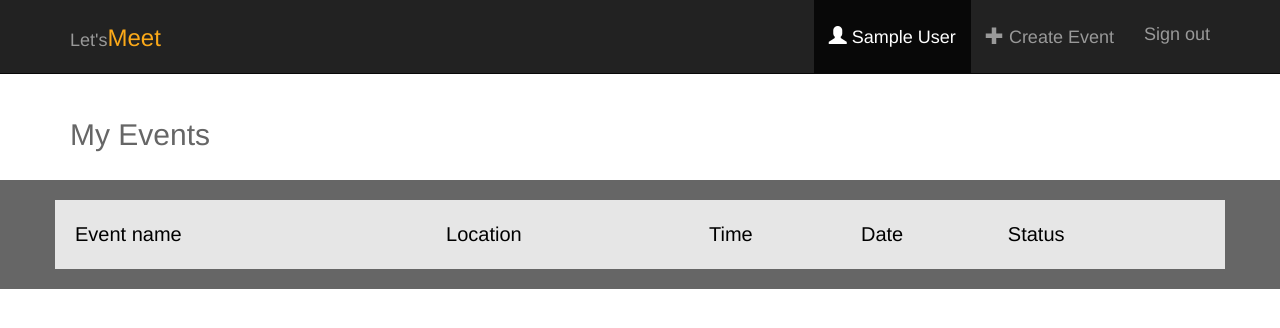
After one commit to dafzal/hackweek, a Flask app: page /overview in a window 1280 px wide. The commit adds this page. Shown: the top 328 px of the page. Run offline with Flask 2, Linux system fonts and the light colour scheme; the visitor is signed in with stand-in values (Sample User, id 1); data that the repository does not hold is empty; some libraries are stand-ins or nearby versions.

Commit message:
add dashboard and list of events

```diff
--- a/cal/routes.py
+++ b/cal/routes.py
@@ -17,7 +17,8 @@ from cal import social
 @app.route('/')
 def main():
   if current_user.is_authenticated():
-    return render_template('dashboard.html', user_name=current_user.name)
+    return render_template('dashboard.html', user_name=current_user.name,
+      events=get_events(current_user, finalized_only=True))
   return render_template('home.html')
 
 @login_required
@@ -52,13 +53,34 @@ def add_fakedata():
 @app.route('/events/<user_id>')
 def events(user_id):
   u = User.objects.get(id=user_id)
-  created_events = Event.objects(creator=u)
-  invited_events = Event.objects(invitees=u)
+  results = get_events(u)
+  return jsonify(results)
+
+@app.route('/overview')
+def overview():
+  return render_template('list_events.html', events=get_events(user=current_user),
+    user_name=current_user.name)
+
+
+def get_events(user, finalized_only=False):
+  created_events = Event.objects(creator=user.id)
+  invited_events = Event.objects(invitees=user.id)
+  if finalized_only:
+    finalized_events = []
+    for event in created_events:
+      if event.status == 'Finalized':
+        finalized_events.append(event)
+    for event in invited_events:
+      if event.status == 'Finalized':
+        finalized_events.append(event)
+    return finalized_events
+
   results = {
     'created_events': created_events.to_json(),
     'invited_events': invited_events.to_json()
   }
-  return jsonify(results)
+  return results
+
 
 @app.route('/events/add')
 def add_event():
--- /dev/null
+++ b/cal/templates/list_events.html
@@ -0,0 +1,77 @@
+{% extends "base.html" %}
+{% block extra_css %}
+<style>
+  .dark-grey-bg {
+    background-color: rgb(102,102,102);
+    padding: 20px;
+  }
+  .light-grey-bg {
+    background-color: rgb(230, 230, 230);
+    padding: 20px;
+  }
+  table {
+    background-color: rgb(230, 230, 230);
+    font-size: 20px;
+    color: black;
+    width: 100%;
+  }
+  .tr-line {
+    text-align: left;
+    border-bottom: 1px dotted rgb(156,156,156);
+  }
+</style>
+{% endblock %}
+
+{% block content %}
+<nav class="navbar navbar-inverse navbar-fixed-top" role="navigation">
+  <div class="container">
+    <div class="navbar-header">
+      <a class="navbar-brand" href="#"><h4>Let's<span class="orange">Meet</span></h4></a>
+    </div>
+    <ul class="nav navbar-nav navbar-right">
+      <li class='active'>
+        <a href="/overview">
+          <h4><span class="glyphicon glyphicon-user"></span> {{user_name}} </h4>
+        </a>
+      </li>
+      <li>
+        <a href="#">
+          <h4><span class="glyphicon glyphicon-plus"></span> Create Event </h4>
+        </a>
+      </li>
+      <li><a href="/logout"><h4>Sign out</h4></a></li>
+    </ul>
+</nav>
+
+<div class="jumbotron white-bg" style='height:100px'>
+  <div class="container">
+    <h2 class="dark-grey">My Events</h2>
+  </div>
+</div>
+
+<div class="dark-grey-bg">
+  <div class="container light-grey-bg" style='padding:20px'>
+    <table>
+      <th>
+        <tr>
+          <td>Event name</td>
+          <td>Location</td>
+          <td>Time</td>
+          <td>Date</td>
+          <td>Status</td>
+        </tr>
+      </th>
+      {% for e in events['invited_events'] %}
+      {{ e }}
+      <tr class="tr-line">
+        <td>{{e['name']}}</td>
+        <td>{{e['location']}}</td>
+        <td></td>
+        <td></td>
+        <td>{{e['status']}}</td>
+      </tr>
+      {% endfor %}
+    </table>
+  </div>
+</div>
+{% endblock %}
```
Also changed, not shown: cal/templates/dashboard.html (+12 -15 lines).
